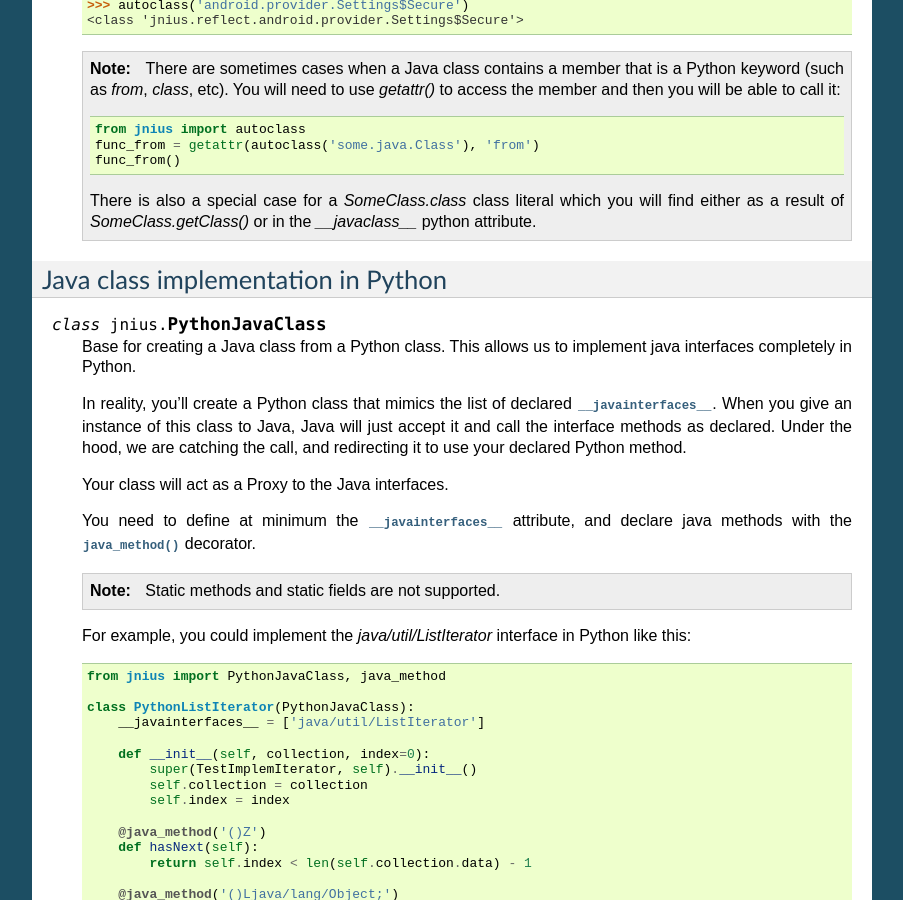
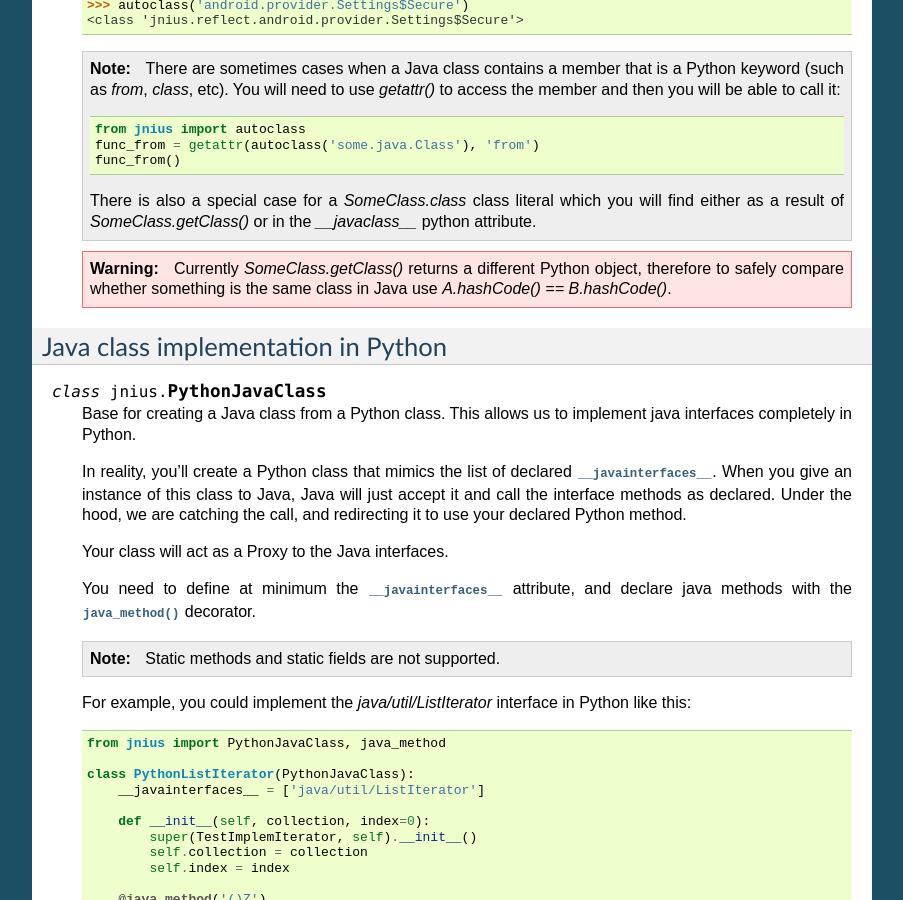
Before and after one commit to kivy/pyjnius, a Sphinx documentation site: the page built from docs/source/api.rst, in a window 1280 px wide and 900 px high, scrolled down 2811 px. Shown: the whole window, without its empty margins (198-1101 px from the left). Built offline with Sphinx 7.4.7, drawn with Linux system fonts in a browser that asks for light colours.

Commit message:
Add warning about Java class comparing (.hashCode())

```diff
--- a/docs/source/api.rst
+++ b/docs/source/api.rst
@@ -196,6 +196,11 @@ Reflection functions
         There is also a special case for a `SomeClass.class` class literal
         which you will find either as a result of `SomeClass.getClass()`
         or in the `__javaclass__` python attribute.
+
+    .. warning::
+        Currently `SomeClass.getClass()` returns a different Python object,
+        therefore to safely compare whether something is the same class in
+        Java use `A.hashCode() == B.hashCode()`.
 
 Java class implementation in Python
 -----------------------------------
```
